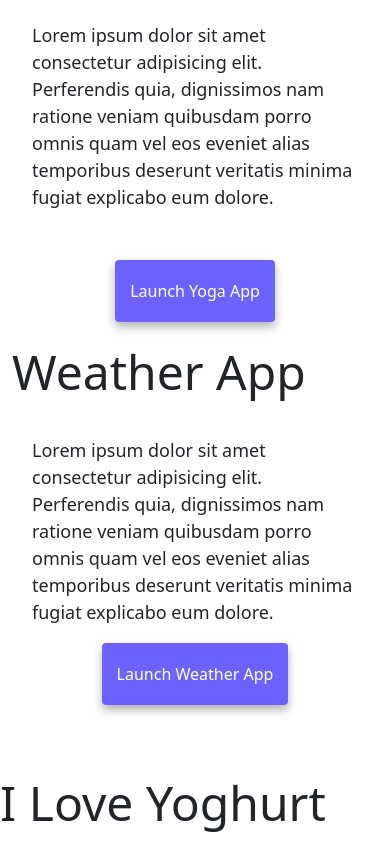
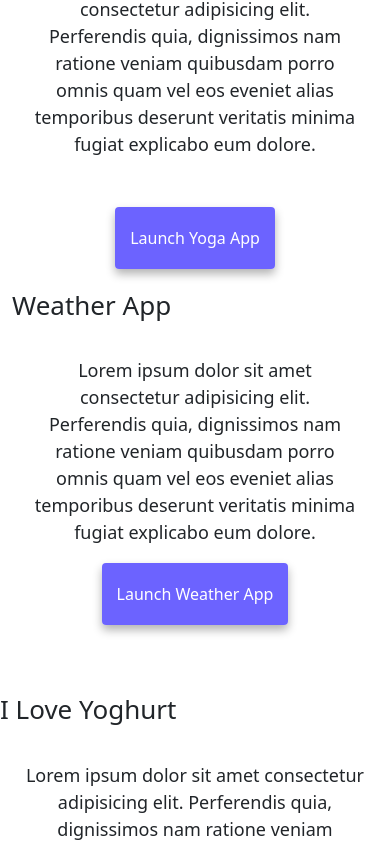
Before and after one commit to Drtopetmi/front-developer, a plain HTML site: page index.html in a window 390 px wide. Shown: the part 528-1372 px from the top of the page. Drawn offline with nearby package versions, Linux system fonts and the light colour scheme.

Commit message:
Update styles.css
changes to paragraph and h2

```diff
--- a/styles.css
+++ b/styles.css
@@ -122,3 +122,14 @@ div {
     text-align: center;
   }
 }
+@media (max-width: 576px) {
+  h2 {
+    font-size: 26px;
+    text-align: center;
+  }
+}
+@media (max-width: 576px) {
+  p {
+    text-align: center;
+  }
+}
```
